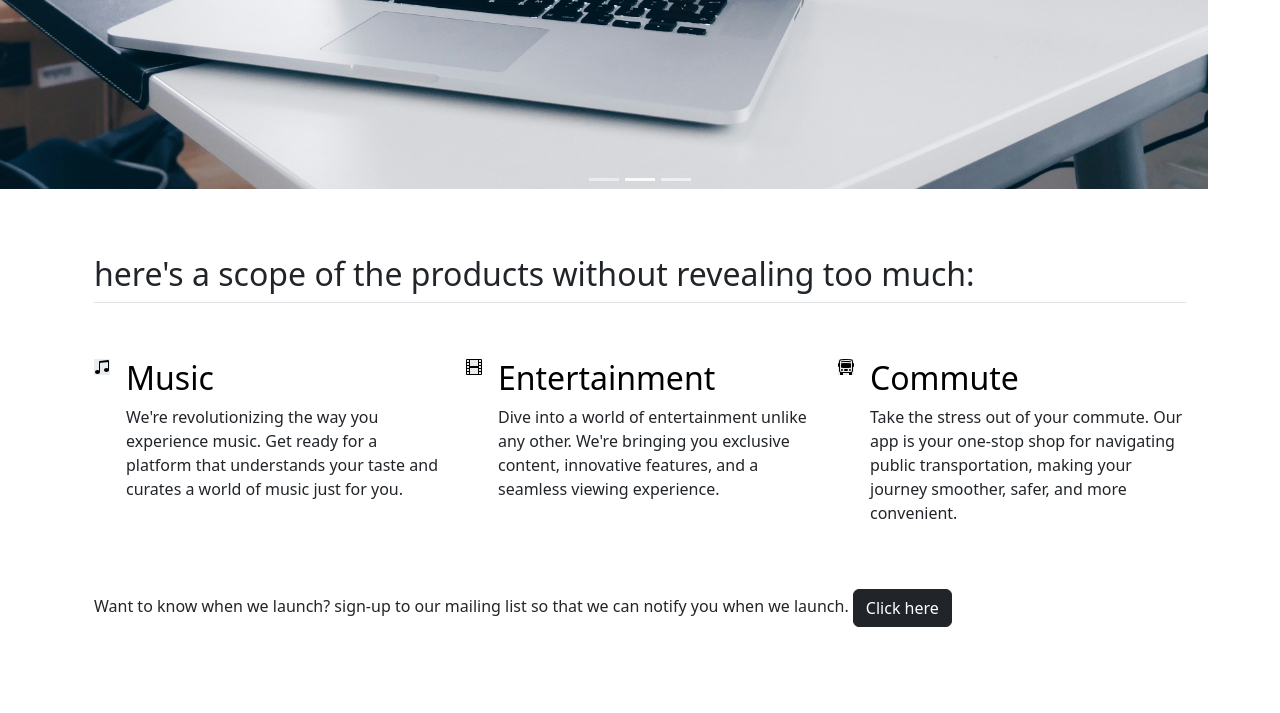
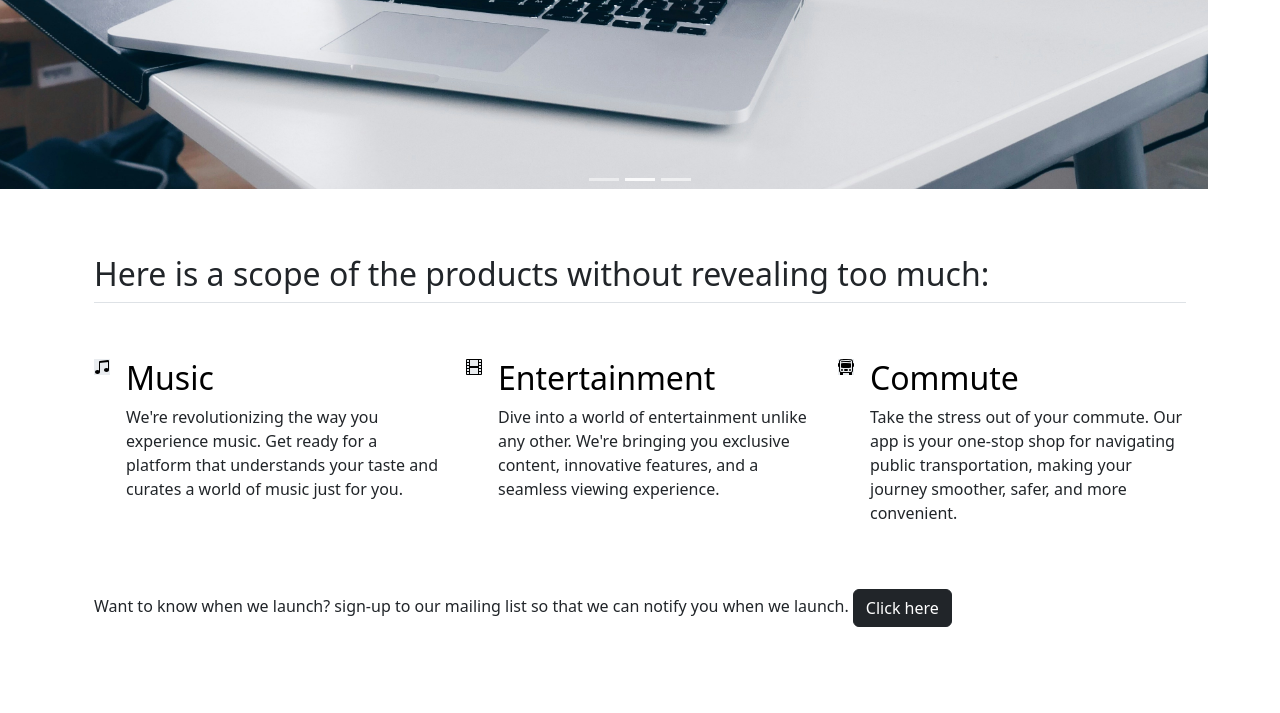
Before and after one commit to StevensDaystar/Stevens-Daystar, a plain HTML site: page home.html in a window 1280 px wide. Shown: the part 760-1473 px from the top of the page. Drawn offline with nearby package versions, Linux system fonts and the light colour scheme.

Commit message:
Update home.html

```diff
--- a/home.html
+++ b/home.html
@@ -90,7 +90,7 @@
     <section id="features">
 
         <div class="container px-4 py-5" id="hanging-icons">
-            <h2 class="pb-2 border-bottom">here's a scope of the products without revealing too much:</h2>
+            <h2 class="pb-2 border-bottom">Here is a scope of the products without revealing too much:</h2>
             <div class="row g-4 py-5 row-cols-1 row-cols-lg-3">
               <div class="col d-flex align-items-start">
                 <div class="icon-square text-body-emphasis bg-body-secondary d-inline-flex align-items-center justify-content-center fs-4 flex-shrink-0 me-3">
```
